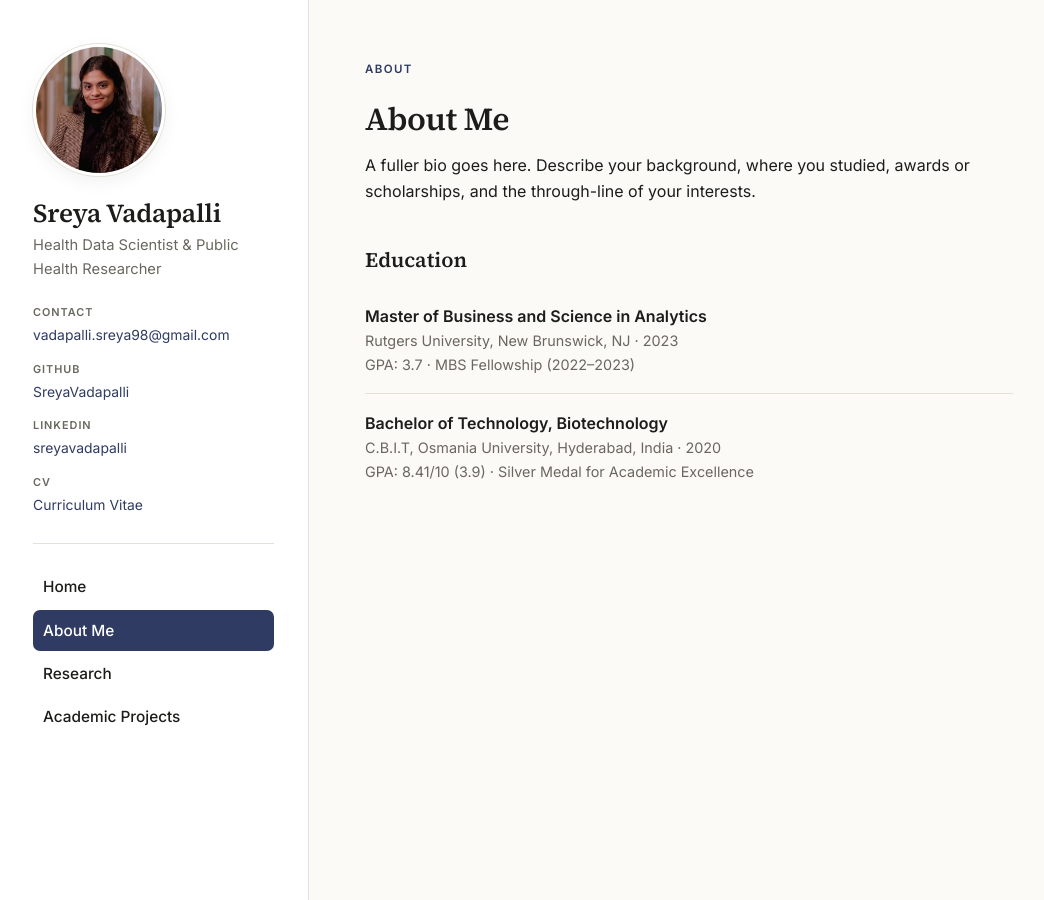
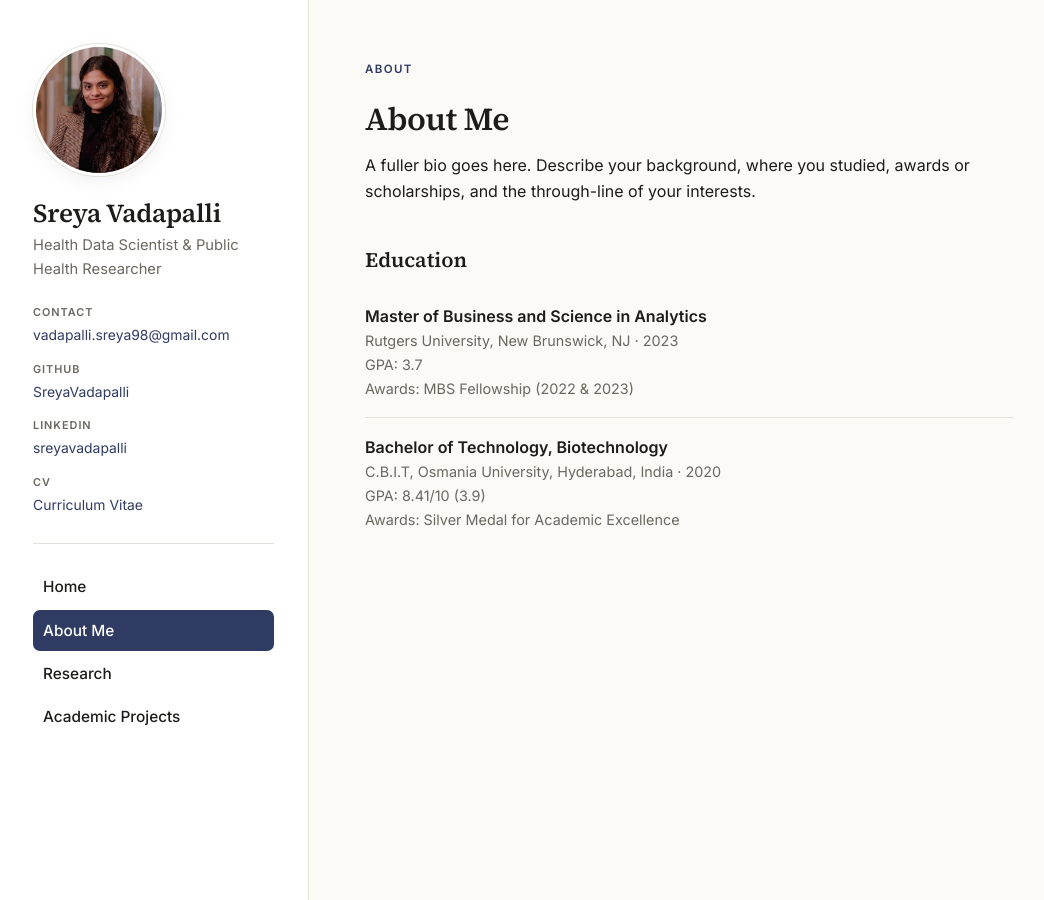
Before and after one commit to SreyaVadapalli/SreyaVadapalli.github.io, a Jekyll site: the page built from about-me.html, in a window 1280 px wide. Shown: the whole page, without its empty margins (51-1095 px from the left). Built offline with Jekyll 4.4.1, drawn with Linux system fonts in a browser that asks for light colours.

```diff
--- a/about-me.html
+++ b/about-me.html
@@ -16,11 +16,14 @@
   <li>
     <div class="item-title">Master of Business and Science in Analytics</div>
     <div class="item-meta">Rutgers University, New Brunswick, NJ · 2023</div>
-    <div class="item-meta">GPA: 3.7 · MBS Fellowship (2022–2023)</div>
+    <div class="item-meta">GPA: 3.7 </div>
+    <div class="item-meta">Awards: MBS Fellowship (2022 & 2023)</div>
   </li>
   <li>
     <div class="item-title">Bachelor of Technology, Biotechnology</div>
     <div class="item-meta">C.B.I.T, Osmania University, Hyderabad, India · 2020</div>
-    <div class="item-meta">GPA: 8.41/10 (3.9) · Silver Medal for Academic Excellence</div>
+    <div class="item-meta">GPA: 8.41/10 (3.9) </div>
+    <div class="item-meta">Awards: Silver Medal for Academic Excellence </div>
+
   </li>
 </ul>
```
